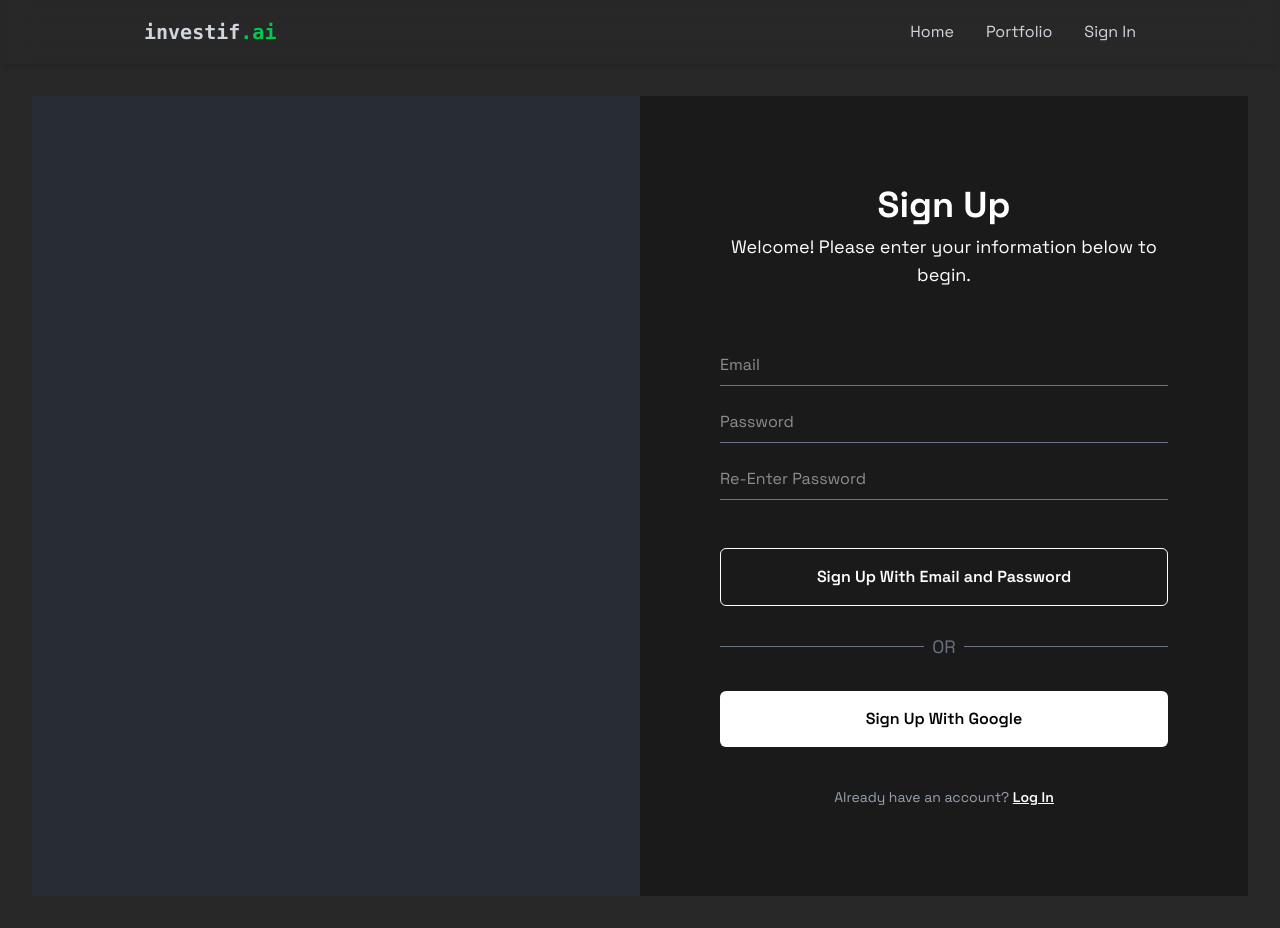
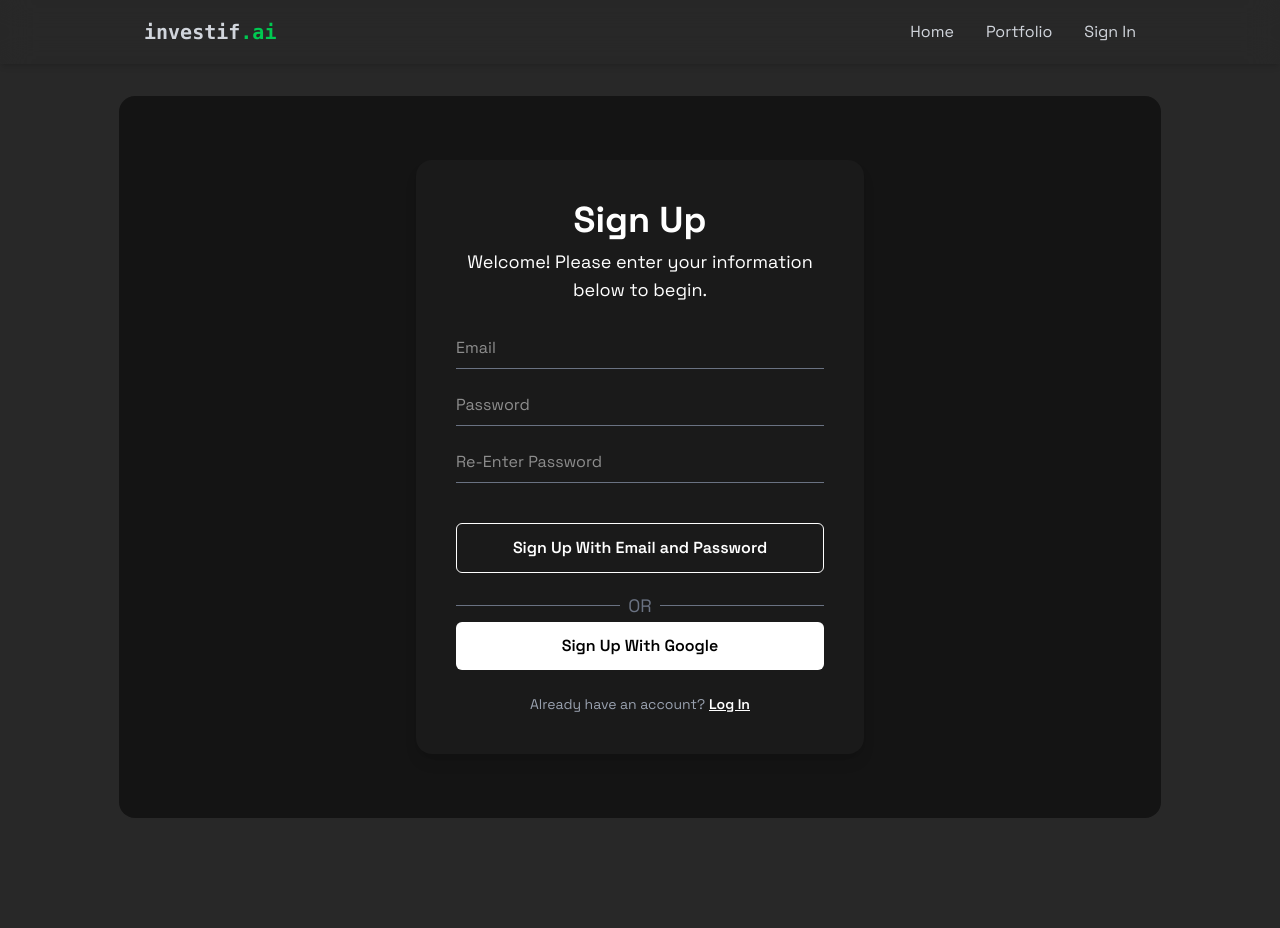
Before and after one commit to AaravSureban/investED, a React (Vite) app: page /signup in a window 1280 px wide. Built offline with nearby package versions, Linux system fonts and the light colour scheme.

Commit message:
animated signin and signup pages

```diff
--- a/package.json
+++ b/package.json
@@ -13,6 +13,7 @@
     "@tailwindcss/vite": "^4.0.9",
     "chart.js": "^4.4.8",
     "firebase": "^11.4.0",
+    "framer-motion": "^12.4.7",
     "react": "^19.0.0",
     "react-chartjs-2": "^5.3.0",
     "react-dom": "^19.0.0",
--- a/src/components/sections/Signup.jsx
+++ b/src/components/sections/Signup.jsx
@@ -1,24 +1,20 @@
-import { useState } from 'react';
-import { getAuth, GoogleAuthProvider, signInWithPopup, createUserWithEmailAndPassword } from 'firebase/auth';
-import { useNavigate } from 'react-router-dom';
+import { useState } from "react";
+import { motion } from "framer-motion";
+import { getAuth, GoogleAuthProvider, signInWithPopup, createUserWithEmailAndPassword } from "firebase/auth";
+import { useNavigate } from "react-router-dom";
 
 export const Signup = () => {
-    // Initialize Firebase authentication and navigation
     const auth = getAuth();
     const navigate = useNavigate();
 
-    // State variables for managing authentication state, email, password, confirm password, and error messages
     const [authing, setAuthing] = useState(false);
     const [email, setEmail] = useState('');
     const [password, setPassword] = useState('');
     const [confirmPassword, setConfirmPassword] = useState('');
     const [error, setError] = useState('');
 
-    // Function to handle sign-up with Google
     const signUpWithGoogle = async () => {
         setAuthing(true);
-
-        // Use Firebase to sign up with Google
         signInWithPopup(auth, new GoogleAuthProvider())
             .then(response => {
                 console.log(response.user.uid);
@@ -30,9 +26,7 @@ export const Signup = () => {
             });
     };
 
-    // Function to handle sign-up with email and password
     const signUpWithEmail = async () => {
-        // Check if passwords match
         if (password !== confirmPassword) {
             setError('Passwords do not match');
             return;
@@ -41,7 +35,6 @@ export const Signup = () => {
         setAuthing(true);
         setError('');
 
-        // Use Firebase to create a new user with email and password
         createUserWithEmailAndPassword(auth, email, password)
             .then(response => {
                 console.log(response.user.uid);
@@ -55,80 +48,85 @@ export const Signup = () => {
     };
 
     return (
-        <div className='w-full h-screen flex'>
-            {/* Left half of the screen - background styling */}
-            <div className='w-1/2 h-full flex flex-col bg-[#282c34] items-center justify-center'>
+        <motion.div
+            className="w-6/7 h-auto py-16 flex justify-center items-center bg-[#141414] mx-auto rounded-2xl"
+            initial={{ opacity: 0, scale: 0.9 }}
+            animate={{ opacity: 1, scale: 1 }}
+            transition={{ duration: 0.6, ease: "easeOut" }}
+        >
+            <motion.div
+                className="w-3/4 max-w-md bg-[#1a1a1a] flex flex-col p-10 justify-center rounded-2xl shadow-lg"
+                initial={{ y: -50, opacity: 0 }}
+                animate={{ y: 0, opacity: 1 }}
+                transition={{ duration: 0.6, ease: "easeOut" }}
+            >
+                <div className="w-full flex flex-col text-white text-center">
+                    <h3 className="text-4xl font-bold mb-2">Sign Up</h3>
+                    <p className="text-lg mb-6">Welcome! Please enter your information below to begin.</p>
                 </div>
 
-            {/* Right half of the screen - signup form */}
-            <div className='w-1/2 h-full bg-[#1a1a1a] flex flex-col p-20 justify-center'>
-                <div className='w-full flex flex-col max-w-[450px] mx-auto'>
-                    {/* Header section with title and welcome message */}
-                    <div className='w-full flex flex-col mb-10 text-white'>
-                        <h3 className='text-4xl font-bold mb-2'>Sign Up</h3>
-                        <p className='text-lg mb-4'>Welcome! Please enter your information below to begin.</p>
-                    </div>
-
-                    {/* Input fields for email, password, and confirm password */}
-                    <div className='w-full flex flex-col mb-6'>
+                <div className="w-full flex flex-col mb-6">
                     <input
-                            type='email'
-                            placeholder='Email'
-                            className='w-full text-white py-2 mb-4 bg-transparent border-b border-gray-500 focus:outline-none focus:border-white'
+                        type="email"
+                        placeholder="Email"
+                        className="w-full text-white py-2 mb-4 bg-transparent border-b border-gray-500 focus:outline-none focus:border-white"
                         value={email}
                         onChange={(e) => setEmail(e.target.value)}
                     />
                     <input
-                            type='password'
-                            placeholder='Password'
-                            className='w-full text-white py-2 mb-4 bg-transparent border-b border-gray-500 focus:outline-none focus:border-white'
+                        type="password"
+                        placeholder="Password"
+                        className="w-full text-white py-2 mb-4 bg-transparent border-b border-gray-500 focus:outline-none focus:border-white"
                         value={password}
                         onChange={(e) => setPassword(e.target.value)}
                     />
                     <input
-                            type='password'
-                            placeholder='Re-Enter Password'
-                            className='w-full text-white py-2 mb-4 bg-transparent border-b border-gray-500 focus:outline-none focus:border-white'
+                        type="password"
+                        placeholder="Re-Enter Password"
+                        className="w-full text-white py-2 mb-4 bg-transparent border-b border-gray-500 focus:outline-none focus:border-white"
                         value={confirmPassword}
                         onChange={(e) => setConfirmPassword(e.target.value)}
                     />
                 </div>
 
-                    {/* Display error message if there is one */}
-                    {error && <div className='text-red-500 mb-4'>{error}</div>}
+                {error && <div className="text-red-500 text-center mb-4">{error}</div>}
 
-                    {/* Button to sign up with email and password */}
-                    <div className='w-full flex flex-col mb-4'>
-                        <button
+                <motion.button
+                    className="w-full bg-transparent border border-white text-white font-semibold rounded-md p-3 mb-4 hover:bg-white hover:text-black transition-all"
                     onClick={signUpWithEmail}
                     disabled={authing}
-                            className='w-full bg-transparent border border-white text-white my-2 font-semibold rounded-md p-4 text-center flex items-center justify-center cursor-pointer'>
+                    whileHover={{ scale: 1.05 }}
+                    whileTap={{ scale: 0.95 }}
+                >
                     Sign Up With Email and Password
-                        </button>
+                </motion.button>
+
+                <div className="w-full flex items-center justify-center relative py-4">
+                    <div className="w-full h-[1px] bg-gray-500"></div>
+                    <p className="text-lg absolute text-gray-500 bg-[#1a1a1a] px-2">OR</p>
                 </div>
 
-                    {/* Divider with 'OR' text */}
-                    <div className='w-full flex items-center justify-center relative py-4'>
-                        <div className='w-full h-[1px] bg-gray-500'></div>
-                        <p className='text-lg absolute text-gray-500 bg-[#1a1a1a] px-2'>OR</p>
-                    </div>
-
-                    {/* Button to sign up with Google */}
-                    <button
+                <motion.button
+                    className="w-full bg-white text-black font-semibold rounded-md p-3 text-center hover:bg-gray-200 transition-all"
                     onClick={signUpWithGoogle}
                     disabled={authing}
-                        className='w-full bg-white text-black font-semibold rounded-md p-4 text-center flex items-center justify-center cursor-pointer mt-7'>
+                    whileHover={{ scale: 1.05 }}
+                    whileTap={{ scale: 0.95 }}
+                >
                     Sign Up With Google
-                    </button>
+                </motion.button>
+
+                <div className="w-full flex items-center justify-center mt-6">
+                    <p className="text-sm font-normal text-gray-400">
+                        Already have an account?
+                        <span className="font-semibold text-white cursor-pointer underline ml-1">
+                            <a href="/login">Log In</a>
+                        </span>
+                    </p>
                 </div>
-
-                {/* Link to login page */}
-                <div className='w-full flex items-center justify-center mt-10'>
-                    <p className='text-sm font-normal text-gray-400'>Already have an account? <span className='font-semibold text-white cursor-pointer underline'><a href='/login'>Log In</a></span></p>
-                </div>
-            </div>
-        </div>
+            </motion.div>
+        </motion.div>
     );
-}
+};
 
 export default Signup;
```
Also changed, not shown: src/components/sections/Signin.jsx (+64 -59 lines), 1 other file (tests, documents, lock files or other folders). Lines whose indentation alone changed are shown as unchanged.
